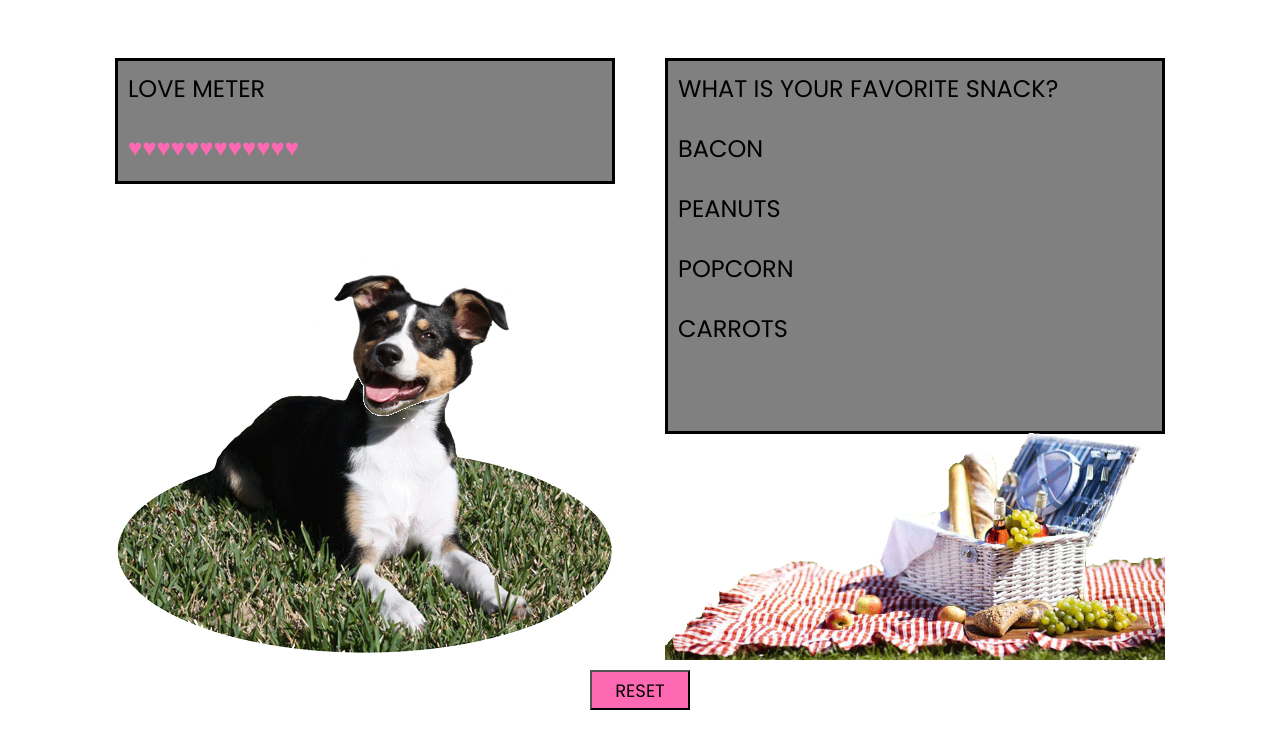
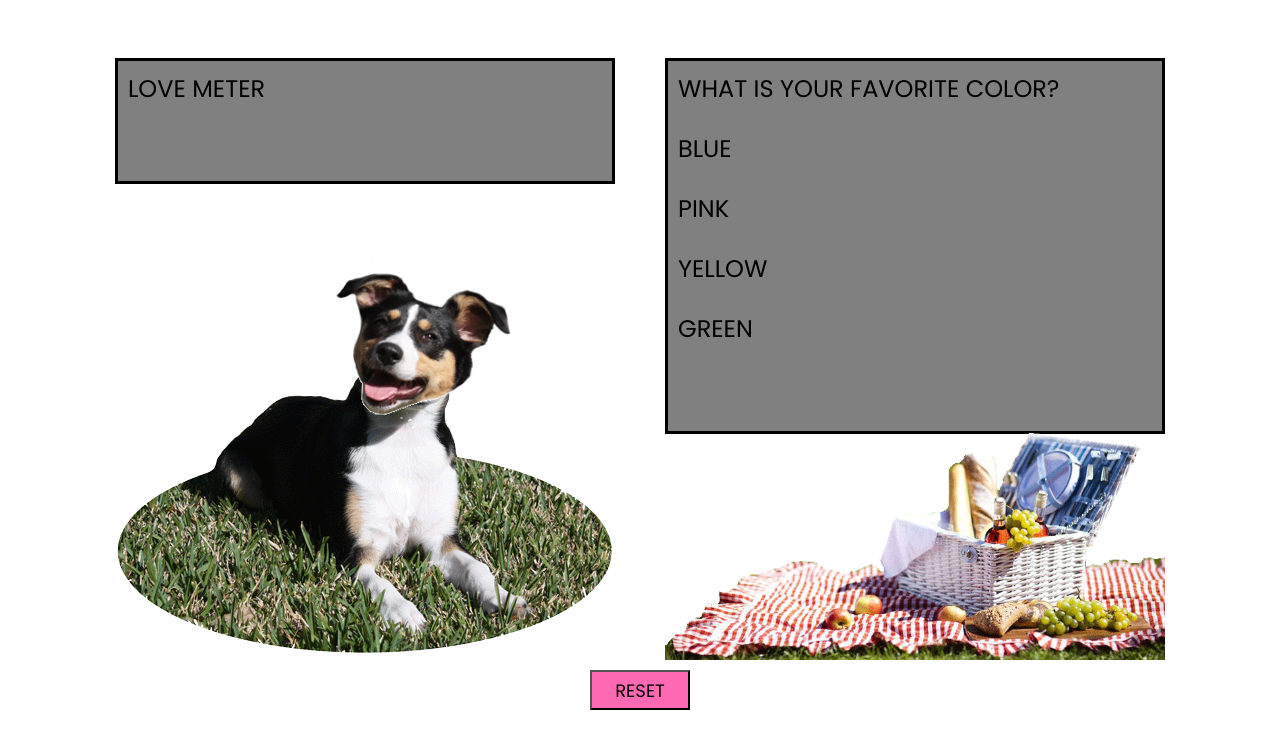
Before and after one commit to aileenmwong/date-a-dog, a plain HTML site: page index.html in a window 1280 px wide. Both pictures are taken after a click on the button "PLAY". Drawn offline with Linux system fonts and the light colour scheme.

Commit message:
populate questions through a loop and keep score

```diff
--- a/css/style.css
+++ b/css/style.css
@@ -124,7 +124,7 @@ body {
   background-color: grey;
 }
 
-p span {
+#hearts {
   color: hotpink;
 }
 
@@ -194,6 +194,12 @@ p span {
   height: 200px;
   width: 200px;
   z-index: 2;
+  animation: headbob 2s linear infinite;
+}
+
+@keyframes  headbob {
+    0%  {transform:rotate(0deg);}
+    50% {transform:rotate(30deg);}
 }
 
 #picnic {
--- a/index.html
+++ b/index.html
@@ -28,7 +28,7 @@
     <div id="gamewrapper">
       <div id="gamedog">
         <div id="lovemeter">LOVE METER
-        <p><span>&hearts;&hearts;&hearts;&hearts;&hearts;&hearts;&hearts;&hearts;&hearts;&hearts;&hearts;&hearts;</span></p>
+          <p id="hearts"><!-- &hearts;&hearts;&hearts;&hearts;&hearts;&hearts;&hearts;&hearts;&hearts;&hearts;&hearts;&hearts; --></p>
         </div>
         <div id="gamedogbody"></div>
         <div id="gamedoghead"></div>
--- a/js/app.js
+++ b/js/app.js
@@ -6,7 +6,11 @@ window.onload = function() {
     question: document.querySelector('#question'),
     response: document.querySelector('#response')
   }
-  let nameCollector = [];
+  let player = {
+    name: [],
+    points: 0,
+  }
+  let lovemeter = []
 
 //make an array of an object of questions (see picture)
   let questions = [
@@ -43,28 +47,17 @@ window.onload = function() {
       ]
     }
   ]
+let dogResponses = ['Are you having a ruff day', 'Ummm...sure OK', 'Ex-squeeze me?']
 
-  let dogResponses = ['Are you having a ruff day', 'Ummm...sure OK', 'Ex-squeeze me?']
+let currentIndex = 0;
 
-console.log(questions.question2);
 
-//USER QUESTIONS
-//make user questions populate function
-//box slides in
-//question appears
-//user selects answer
-//store answer
-//box slides out
+let choiceA = document.querySelector('#choiceA');
+let choiceB = document.querySelector('#choiceB');
+let choiceC = document.querySelector('#choiceC');
+let choiceD = document.querySelector('#choiceD');
+let responsebox = document.querySelector('#responsebox');
 
-//LOVEMETER FUNCTION
-//store value from answer
-//push hearts into lovemeter
-
-//DOG RESPONSE FUNCTION
-//dog response box slides in
-//make dog response function
-//randomize dog responses
-//have dog use user input
 
 // //win function
 //   function getWinner() {
@@ -81,6 +74,7 @@ console.log(questions.question2);
 
 //make startgame function
   //grab the start button
+  let counter = 0;
   let playButton = document.querySelector('#play');
   let homepage = document.querySelector('#homepage');
   let gamepage = document.querySelector('#gamepage');
@@ -92,58 +86,103 @@ console.log(questions.question2);
     //hide home page and show game page
     homepage.style.visibility='hidden';
     gamepage.style.visibility='visible';
-    //grab user input name and store it in the collector array
+    //grab user input name and store it in the object
     let enteredName = document.querySelector('#input').value;
-    nameCollector.push(enteredName);
+    player.name.push(enteredName);
      //if they input something
     // if (enteredName !== null) {
     //   //adding this player at the index of 0 is equal to the object
     //   alert('Let\'s get our lovin\' on ' + enteredName);
     // }
-    makeQuestion();
+    makeQuestion(counter);
   }
  };
 
-    let questionask = document.querySelector('#question');
-    let choiceA = document.querySelector('#choiceA');
-    let choiceB = document.querySelector('#choiceB');
-    let choiceC = document.querySelector('#choiceC');
-    let choiceD = document.querySelector('#choiceD');
-    let responsebox = document.querySelector('#responsebox');
 
   //loop through the questions for user to select answer
-  function makeQuestion() {
-    for (let i = 0; i <= questions.length; i++) {
-    questionask.innerHTML = questions[i].ask;
-    choiceA.innerHTML = questions[i].answers[0].word;
-    choiceB.innerHTML = questions[i].answers[1].word;
-    choiceC.innerHTML = questions[i].answers[2].word;
-    choiceD.innerHTML = questions[i].answers[3].word;
+  function makeQuestion(number) {
+    // loop through all of the questions
+      let questionask = document.querySelector('#question');
+      //print the current question
+      questionask.innerHTML = questions[number].ask;
+      //loop through all of the answers
+      for (let j=0; j < questions[number].answers.length; j++){
+        let answer = document.querySelectorAll('.answer');
+        //print the current answer
+        answer[j].innerHTML = questions[number].answers[j].word;
+        //grab the current points
+        answer[j].points = questions[number].answers[j].points;
+        //store the points in a variable
+        let nodePoints = answer[j].points;
+        //add event listener
+        answer[j].addEventListener('click', function(){
+          //stores points - by giving player.points a value
+          player.points += nodePoints;
+          console.log(player.points);
+          //render the points into hearts
+          let score = player.points;
+          //loop through the score
+          // for (let n=0; n < score.length; n++) {
+            //change the score into a heart
+            score.innerHTML = document.querySelector('#hearts');
+          // the value is the points attribute we gave each answer
+          // }
+        });
+      };
+
+    // WHAT IS THE CURRENT QUESTION
+    // questions[currentIndex];
+    // questionask.innerHTML = questions[currentIndex].ask;
+    // choiceA.innerHTML = questions[currentIndex].answers[0].word;
+    // choiceB.innerHTML = questions[currentIndex].answers[1].word;
+    // choiceC.innerHTML = questions[currentIndex].answers[2].word;
+    // choiceD.innerHTML = questions[currentIndex].answers[3].word;
+    // choiceA.addEventListener('click', lovemeter);
+    // choiceB.addEventListener('click', lovemeter);
+    // choiceC.addEventListener('click', lovemeter);
+    // choiceD.addEventListener('click', lovemeter);
     //add event listener
-    let selection = document.querySelector('.answer');
-    selection.addEventListener('click', lovemeter);
-    let score = questions[i].answers[0].points
 
 
-    //wait for click
-    //store value of answer selected
-    //push value to lovemeter
+  dogTalk();
+  //add to the counter
+  counter++;
+
+  // - could put in a conditional that runs every other time except index 0
+  // wait for click
+  // store value of answer selected
+  // make question slide out and dog response slide in
   }
-    //make question slide out and dog response slide in
-    dogTalk();
-  }
+
+  // function lovemeter(event) {
+  //   // store points in player name
+  //   let answer = document.querySelectorAll('.answer');
+  //   player.points = answer[event.target].points;
+  //   // console.log('the thing we clicked --> ', event.target');
+  //   // who got clicked
+  //   // for (let i=0; i < questions[i].answers.length; i++)
+  //   // what is the current question
+
+  //   // grab value from object clicked
+  //   // add value in collector
+  //   // loop through collector to add a heart for each value
+  //   // push up heart to lovemeter
+  //   // when values reach a certain amount, winner is announced and game is over
+  //   //
+  //   }
 
 //make dog respond
   function dogTalk() {
-    for (let i = 0; i <= dogResponses.length; i++) {
-      responsebox.innerHTML = dogResponses[i];
+    for (let i = 0; i < dogResponses.length; i++){
+    responsebox.innerHTML = dogResponses[i];
       //have dog talk using user input
+      //maybe use math.random
     }
   }
 
 //reset function
   //grab the reset button
-  let resetButton = document.querySelector('#reset')
+  let resetButton = document.querySelector('#reset');
   //when the button is clicked, reset game
   if(resetButton){
   resetButton.addEventListener('click', reset);
```
